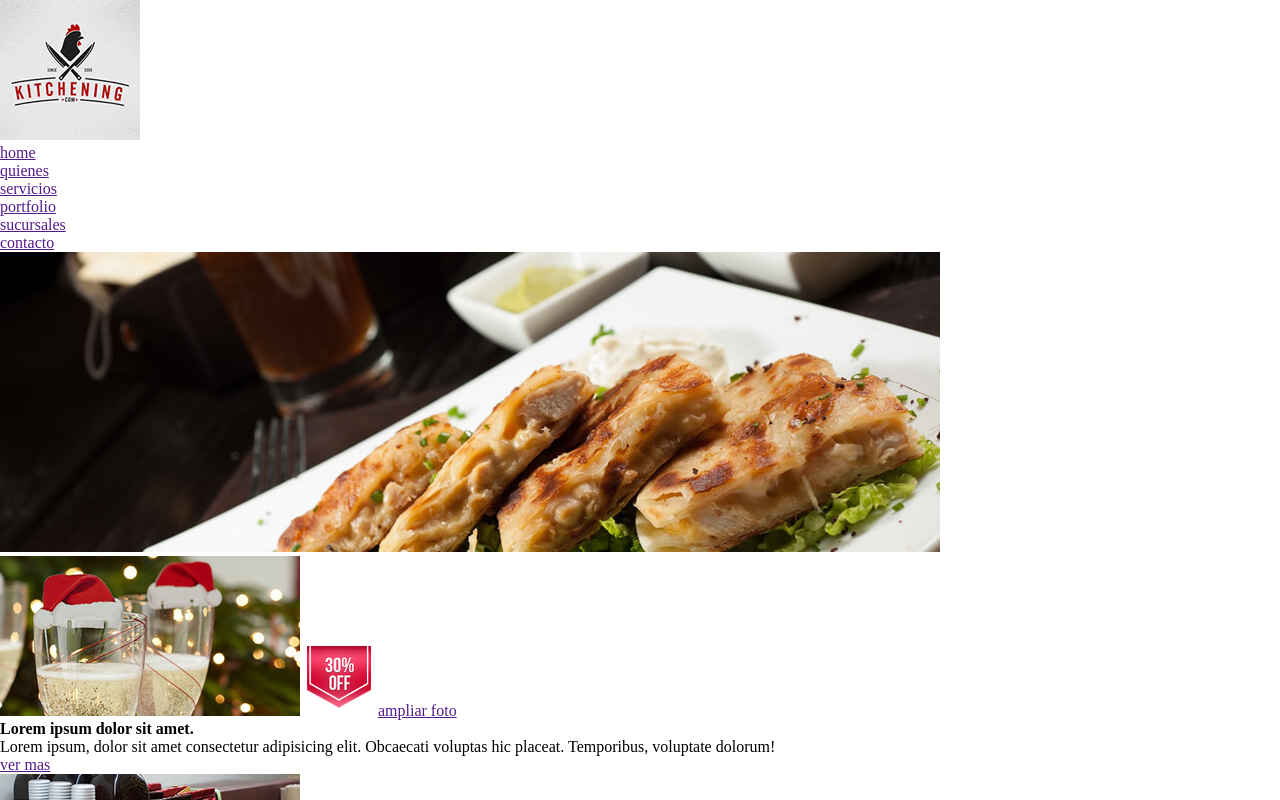
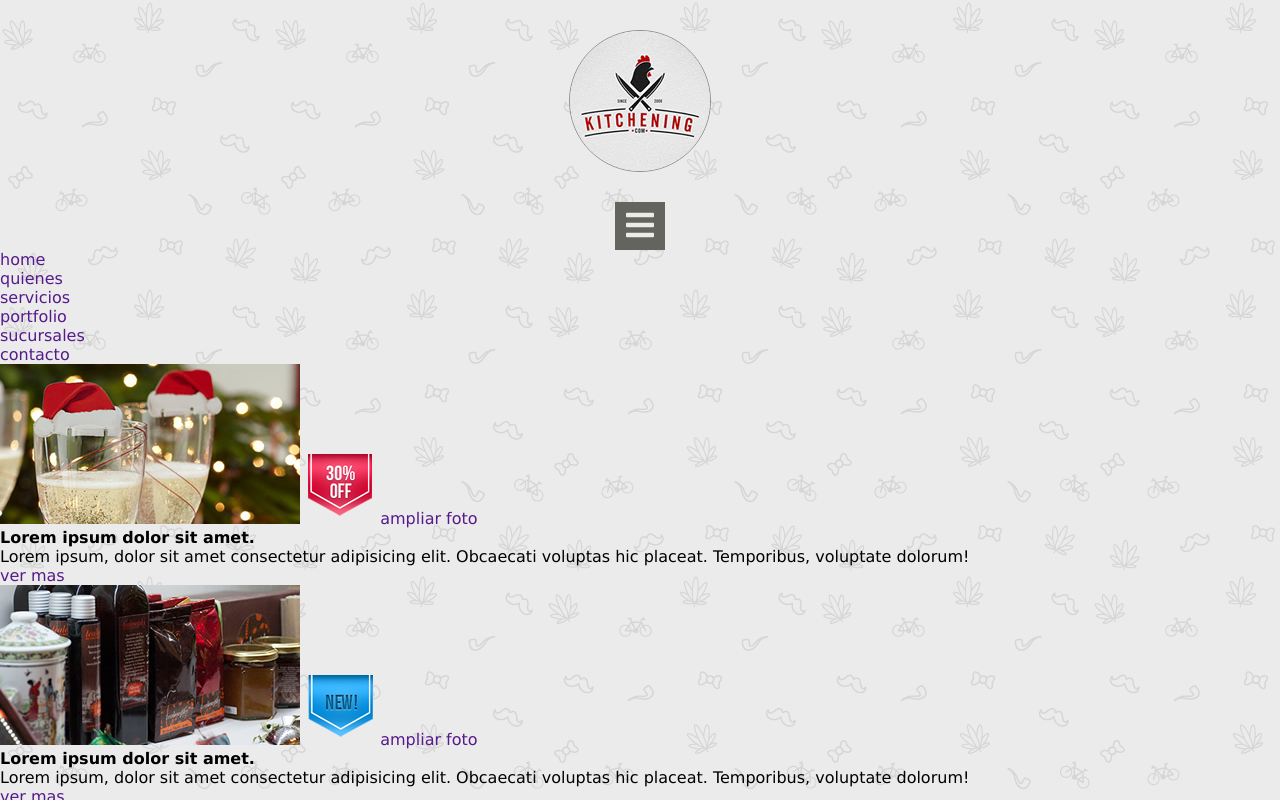
Before and after one commit to ernesancheez/kitchening, a website: page views/home.html in a window 1280 px wide. Shown: the top 800 px of the page. Drawn offline with Linux system fonts and the light colour scheme.

Commit message:
avance header

```diff
--- a/public/css/general.css
+++ b/public/css/general.css
@@ -3,3 +3,15 @@
     margin: 0;
     padding: 0;
 }
+
+body {
+    font-family: Verdana, Geneva, Tahoma, sans-serif;
+}
+
+a{
+    text-decoration: none;
+}
+
+li {
+    list-style: none;
+}
--- a/public/css/header.css
+++ b/public/css/header.css
@@ -0,0 +1,21 @@
+header{
+    width: 100%;
+}
+
+header img {
+    border-radius: 50%;
+    border: solid 1px #92908b;
+    margin: 30px auto;
+    display: block;
+}
+
+header a.btn-burger {
+    width: 50px;
+    padding: 5px;
+    background-color: #63645d ;
+    display: block;
+    color: #ebebeb;
+    font-size: 32px;
+    margin: 0 auto;
+    text-align: center;
+}
--- a/public/css/home.css
+++ b/public/css/home.css
@@ -0,0 +1,7 @@
+.home {
+    background-image: url('/images/bg-body.png');
+}
+
+.home .banner {
+    display: none;
+}
--- a/views/home.html
+++ b/views/home.html
@@ -6,10 +6,13 @@
     <meta name="viewport" content="width=device-width, initial-scale=1.0">
     <title>Kitchening</title>
     <link rel="stylesheet" href="/css/styles.css">
+    <link rel="stylesheet" href="https://use.fontawesome.com/releases/v5.15.3/css/all.css" integrity="sha384-SZXxX4whJ79/gErwcOYf+zWLeJdY/qpuqC4cAa9rOGUstPomtqpuNWT9wdPEn2fk" crossorigin="anonymous">
+
 </head>
-<body>
+<body class="home">
     <header>
         <img src="/images/logo.jpg" alt="">
+        <a class="btn-burger" href=""><i class="fas fa-bars"></i></a>
         <nav>
             <ul>
                 <li><a href="">home</a></li>
```
